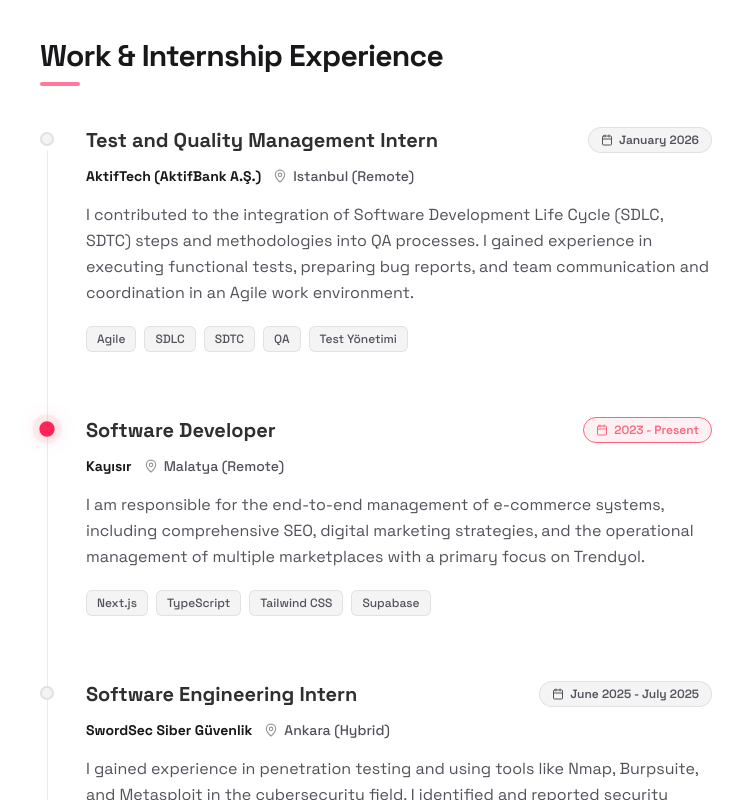
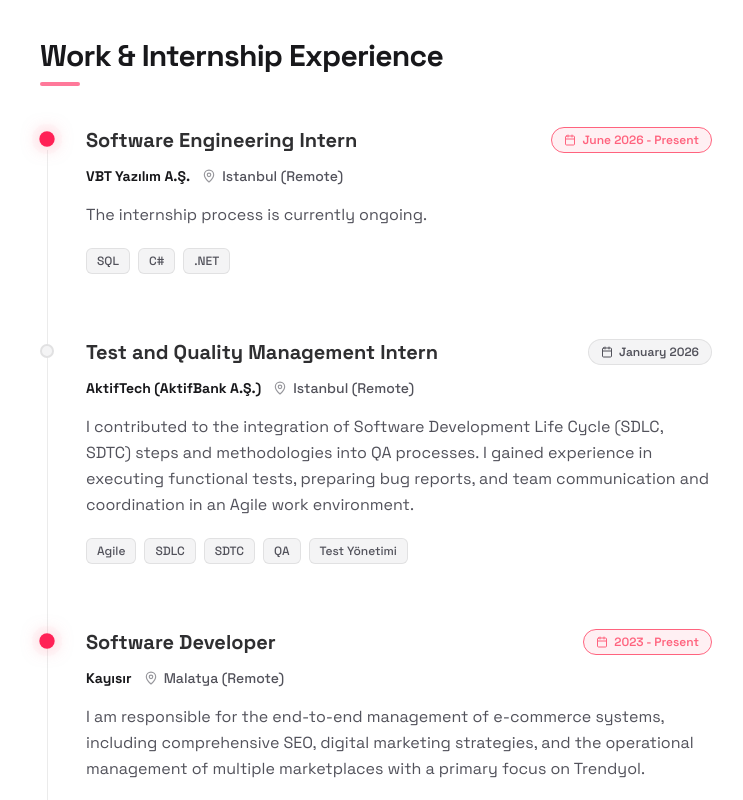
Before and after one commit to aliakpoyraz/aliakpoyraz.com, a Next.js app: page /en in a window 1280 px wide. Shown: the part 1140-1940 px from the top of the page, without its empty margins (264-1007 px from the left). Built offline with nearby package versions, Linux system fonts and the light colour scheme.

Commit message:
update experience

```diff
--- a/components/home/Experience.tsx
+++ b/components/home/Experience.tsx
@@ -9,6 +9,16 @@
     const t = useTranslations("Experience");
 
     const experiences = [
+        {
+            company: "VBT Yazılım A.Ş.",
+            url: "https://vbt.com.tr/",
+            role: t("vbt_role"),
+            date: t("vbt_date"),
+            location: t("vbt_location"),
+            description: t("vbt_desc"),
+            tech: ["SQL", "C#", ".NET"],
+            current: true,
+        },
         {
             company: "AktifTech (AktifBank A.Ş.)",
             url: "https://www.aktiftech.com",
--- a/messages/en.json
+++ b/messages/en.json
@@ -27,6 +27,10 @@
   },
   "Experience": {
     "title": "Work & Internship Experience",
+    "vbt_role": "Software Engineering Intern",
+    "vbt_desc": "The internship process is currently ongoing.",
+    "vbt_date": "June 2026 - Present",
+    "vbt_location": "Istanbul (Remote)",
     "aktif_tech_role": "Test and Quality Management Intern",
     "aktif_tech_desc": "I contributed to the integration of Software Development Life Cycle (SDLC, SDTC) steps and methodologies into QA processes. I gained experience in executing functional tests, preparing bug reports, and team communication and coordination in an Agile work environment.",
     "aktif_tech_date": "January 2026",
--- a/messages/tr.json
+++ b/messages/tr.json
@@ -27,6 +27,10 @@
   },
   "Experience": {
     "title": "İş & Staj Deneyimi",
+    "vbt_role": "Stajyer Yazılım Mühendisi",
+    "vbt_desc": "Aktif olarak staj süreci devam etmektedir.",
+    "vbt_date": "Haziran 2026 - Halen",
+    "vbt_location": "İstanbul (Uzaktan)",
     "aktif_tech_role": "Test ve Kalite Yönetimi Stajyeri",
     "aktif_tech_desc": "Yazılım geliştirme yaşam döngüsü (SDLC, SDTC) adımlarını ve metodolojilerini inceleyerek QA süreçlerine entegrasyonuna katkıda bulundum. Fonksiyonel testlerin yürütülmesi, hata raporlarının hazırlanması ve çevik (Agile) çalışma ortamında ekip içi iletişim ve koordinasyon konularında deneyim kazandım.",
     "aktif_tech_date": "Ocak 2026",
@@ -37,11 +41,11 @@
     "kayisir_desc": "E-ticaret sistemlerinin uçtan uca yönetimi, kapsamlı SEO optimizasyonu ve dijital pazarlama faaliyetlerininin yönetimi, Trendyol başta olmak üzere çeşitli pazar yerlerinin operasyonel süreçlerinin  yönetimi gibi görevleri yürütmekteyim.",
     "swordsec_role": "Stajyer Yazılım Mühendisi",
     "swordsec_date": "Haziran 2025 - Temmuz 2025",
-    "swordsec_location": "Ankara (Hybrid)",
+    "swordsec_location": "Ankara (Hibrit)",
     "swordsec_desc": "Siber güvenlik alanında sızma testleri, Nmap, Burpsuite, Metasploit gibi araçların kullanımı üzerine deneyim kazandım. Gerçek dünya senaryolarında güvenlik açıklarını tespit edip raporladım.",
     "toya_role": "Stajyer Yazılım Mühendisi",
     "toya_date": "Ocak 2025 - Şubat 2025",
-    "toya_location": "Ankara (Hybrid)",
+    "toya_location": "Ankara (Hibrit)",
     "toya_desc": "Toya Pos Sistemleri ve ERP çözümleri üzerinde çalıştım. Web geliştirme projelerinde yer aldım ve ekip ile birlikte yazılım süreçlerine katkıda bulundum."
   },
   "Volunteering": {
```
